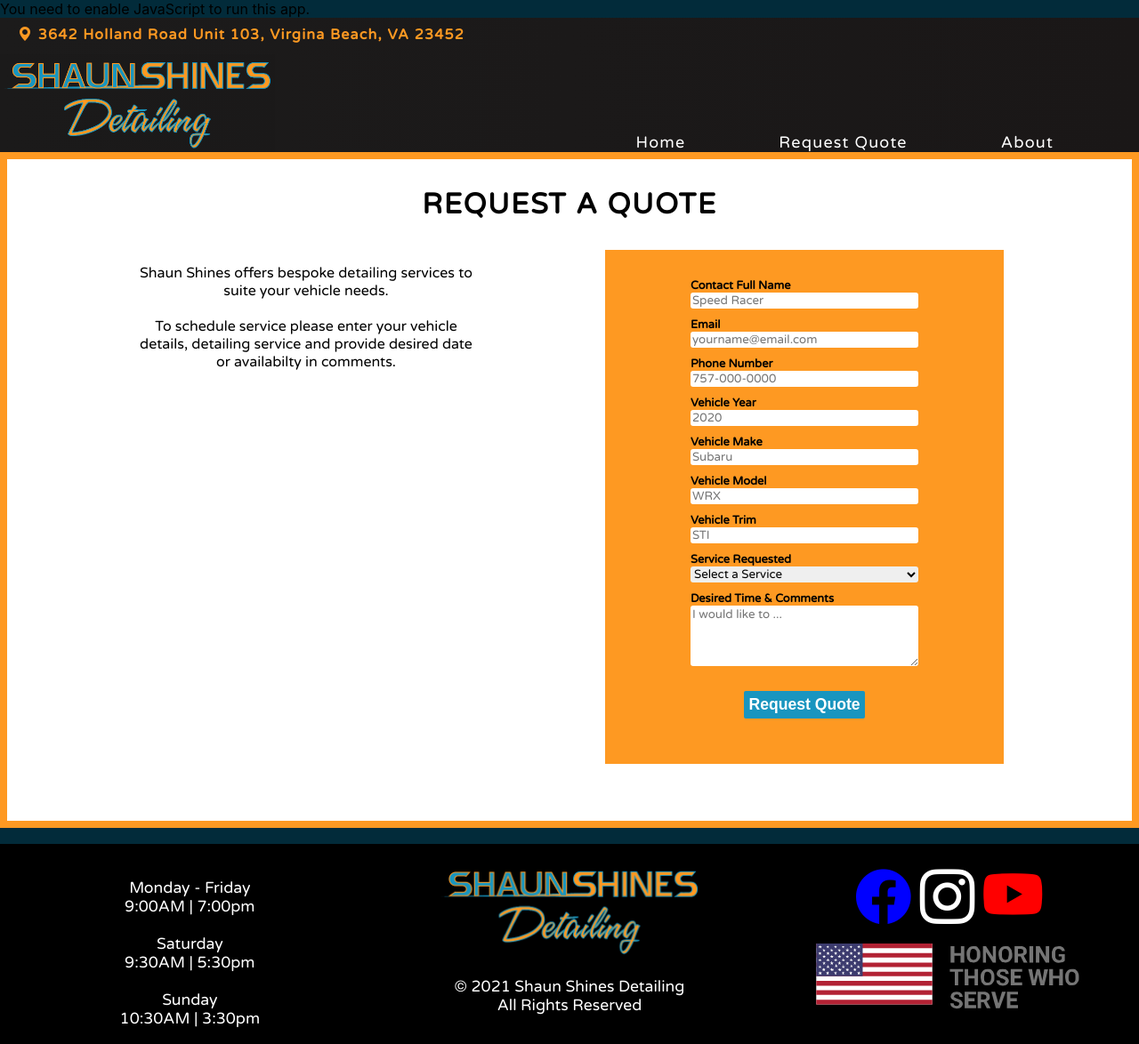
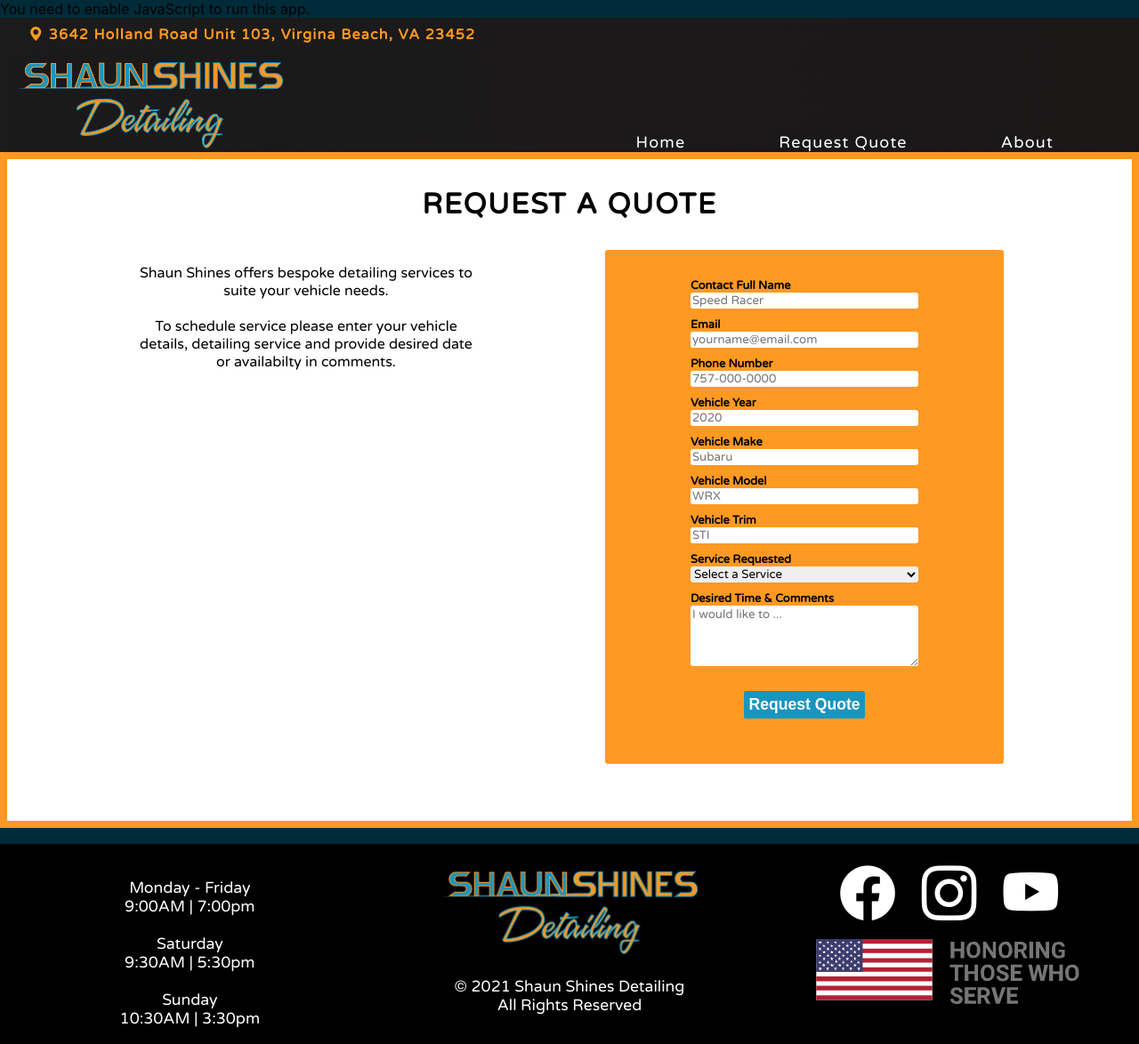
Before and after one commit to DuaneMcD/shaunshines_next, a Next.js app: page /schedule-online in a window 1280 px wide. Shown: the whole page at 89% size. Built offline with nearby package versions, Linux system fonts and the light colour scheme.

Commit message:
email to update

```diff
--- a/components/Footer.css
+++ b/components/Footer.css
@@ -25,20 +25,21 @@
 #socialIcons {
   grid-area: social;
 }
-.bi.bi-facebook {
+.bi.bi-facebook:hover {
   color: blue;
-  font-size: 3.5em;
-  padding: 5px;
 }
-.bi.bi-instagram {
+.bi.bi-instagram:hover {
+  color: #c13584;
+}
+.bi.bi-youtube:hover {
+  color: rgb(255 0 0);
+}
+.bi.bi-facebook,
+.bi.bi-instagram,
+.bi.bi-youtube {
   color: white;
   font-size: 3.5em;
-  padding: 5px;
-}
-.bi.bi-youtube {
-  color: red;
-  font-size: 3.75em;
-  padding: 5px;
+  padding: 15px;
 }
 .honoring-container {
   max-width: 300px;
--- a/components/Navbar.css
+++ b/components/Navbar.css
@@ -2,10 +2,9 @@
   width: 100%;
   background: linear-gradient(90deg, rgb(28, 27, 27) 0%, rgb(26, 23, 23) 100%);
   padding-top: 0.5em;
-  margin-top: 0.01em;
+  margin: 0.01em;
   padding-bottom: 0.75em;
   text-align: left;
-  z-index: 50;
 }
 
 #address {
@@ -14,7 +13,7 @@
   letter-spacing: 1.25px;
   font-weight: bold;
   text-decoration: none;
-  padding-left: 20px;
+  padding-left: 32px;
   position: relative;
 }
 #address:hover {
@@ -29,14 +28,6 @@
   top: 0;
   z-index: 1;
 }
-
-/* .shaunShinesLogo {
-  display: block;
-  width: 300px;
-  max-width: 100%;
-  margin: 3em;
-} */
-
 .nav-menu {
   display: grid;
   grid-template-columns: repeat(3, auto);
--- a/components/Navbar.js
+++ b/components/Navbar.js
@@ -31,7 +31,7 @@
             className='shaunShinesLogo'
             src={logo}
             objectFit='scale-down'
-            objectPosition='bottom left'
+            objectPosition='4%'
             alt='Shaun Shines Logo'
             placeholder='blur'
             priority
--- a/components/Schedule.css
+++ b/components/Schedule.css
@@ -33,6 +33,7 @@
 .form-container {
   background-color: var(--theme-orange);
   margin-bottom: 2em;
+  border-radius: 3px;
 }
 .quoteForm {
   padding: 1em 3em 0.5em 3em;
--- a/pages/api/requestQuote.js
+++ b/pages/api/requestQuote.js
@@ -27,7 +27,7 @@
   try {
     const emailRequest = await transporter.sendMail({
       from: email,
-      to: 'Duane@esterequities.com',
+      to: 'hello@shaunshines.com',
       subject: `Quote request for a ${carMake} ${carModel} ${service} `,
       html: `<p>You have a new quote request from ${name}. </p><br>
       <p>Phone: ${phone} </p><br>
```
